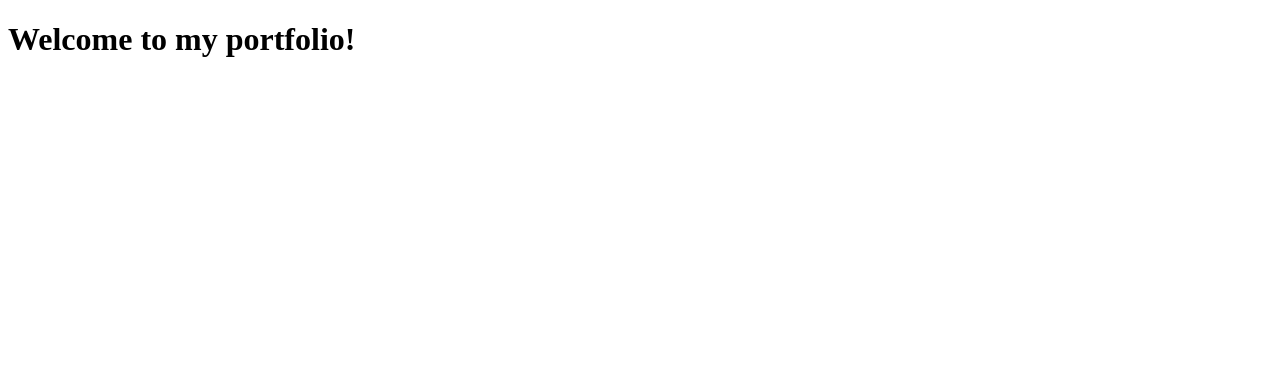
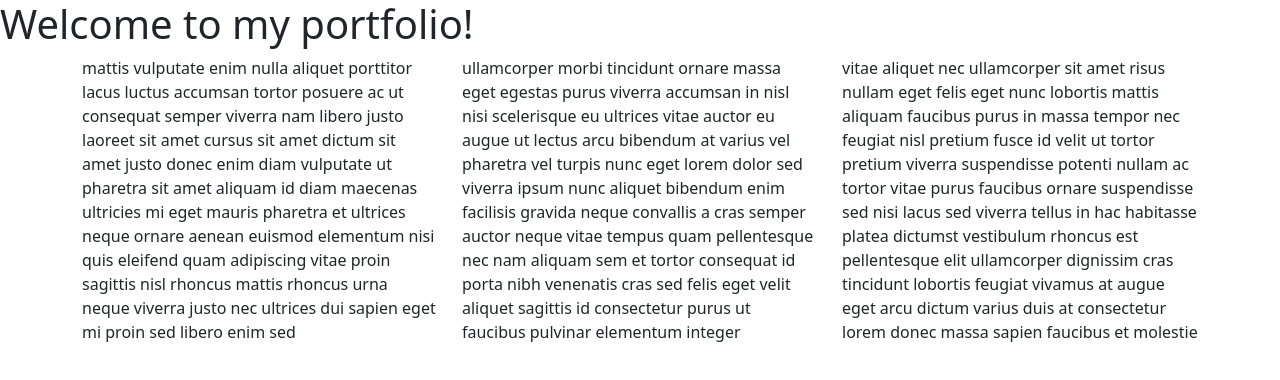
Before and after one commit to MaikelDeLaatDemo/portfolio, a plain HTML site: page index.html in a window 1280 px wide. Drawn offline with nearby package versions, Linux system fonts and the light colour scheme.

Commit message:
Update index.html
Installed Bootstrap CSS

```diff
--- a/index.html
+++ b/index.html
@@ -4,8 +4,23 @@
 <head>
     <meta charset="utf-8" />
     <title>My portfolio website</title>
+    <link href="https://cdn.jsdelivr.net/npm/bootstrap@5.1.3/dist/css/bootstrap.min.css" rel="stylesheet" integrity="sha384-1BmE4kWBq78iYhFldvKuhfTAU6auU8tT94WrHftjDbrCEXSU1oBoqyl2QvZ6jIW3" crossorigin="anonymous">
+    <script src="https://cdn.jsdelivr.net/npm/bootstrap@5.1.3/dist/js/bootstrap.bundle.min.js" integrity="sha384-ka7Sk0Gln4gmtz2MlQnikT1wXgYsOg+OMhuP+IlRH9sENBO0LRn5q+8nbTov4+1p" crossorigin="anonymous"></script>
 </head>
 <body>
     <h1>Welcome to my portfolio!</h1>
+    <div class="container">
+        <div class="row">
+            <div class="col">
+                mattis vulputate enim nulla aliquet porttitor lacus luctus accumsan tortor posuere ac ut consequat semper viverra nam libero justo laoreet sit amet cursus sit amet dictum sit amet justo donec enim diam vulputate ut pharetra sit amet aliquam id diam maecenas ultricies mi eget mauris pharetra et ultrices neque ornare aenean euismod elementum nisi quis eleifend quam adipiscing vitae proin sagittis nisl rhoncus mattis rhoncus urna neque viverra justo nec ultrices dui sapien eget mi proin sed libero enim sed
+            </div>
+            <div class="col">
+                ullamcorper morbi tincidunt ornare massa eget egestas purus viverra accumsan in nisl nisi scelerisque eu ultrices vitae auctor eu augue ut lectus arcu bibendum at varius vel pharetra vel turpis nunc eget lorem dolor sed viverra ipsum nunc aliquet bibendum enim facilisis gravida neque convallis a cras semper auctor neque vitae tempus quam pellentesque nec nam aliquam sem et tortor consequat id porta nibh venenatis cras sed felis eget velit aliquet sagittis id consectetur purus ut faucibus pulvinar elementum integer
+            </div>
+            <div class="col">
+                vitae aliquet nec ullamcorper sit amet risus nullam eget felis eget nunc lobortis mattis aliquam faucibus purus in massa tempor nec feugiat nisl pretium fusce id velit ut tortor pretium viverra suspendisse potenti nullam ac tortor vitae purus faucibus ornare suspendisse sed nisi lacus sed viverra tellus in hac habitasse platea dictumst vestibulum rhoncus est pellentesque elit ullamcorper dignissim cras tincidunt lobortis feugiat vivamus at augue eget arcu dictum varius duis at consectetur lorem donec massa sapien faucibus et molestie
+            </div>
+        </div>
+    </div>
 </body>
 </html>
```
